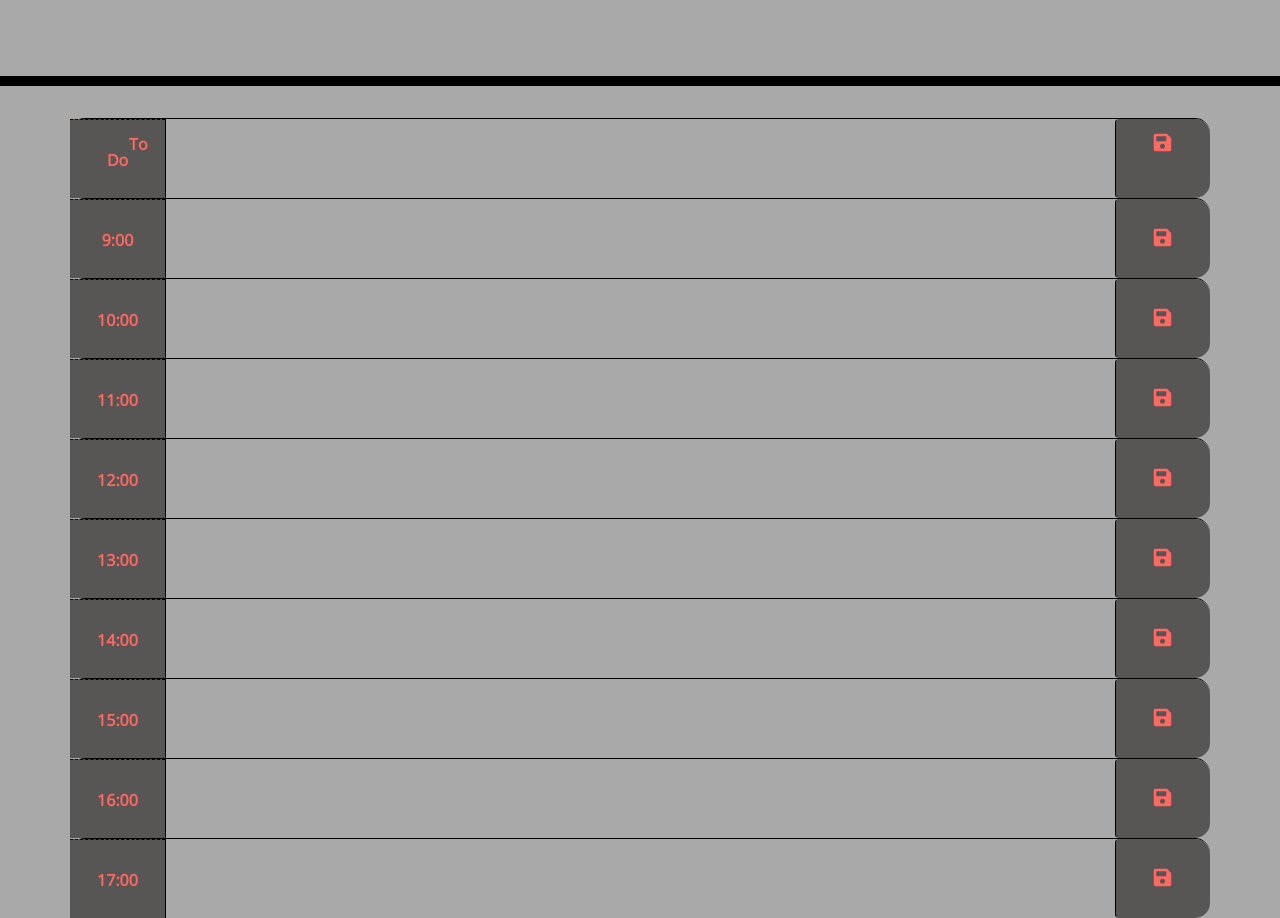
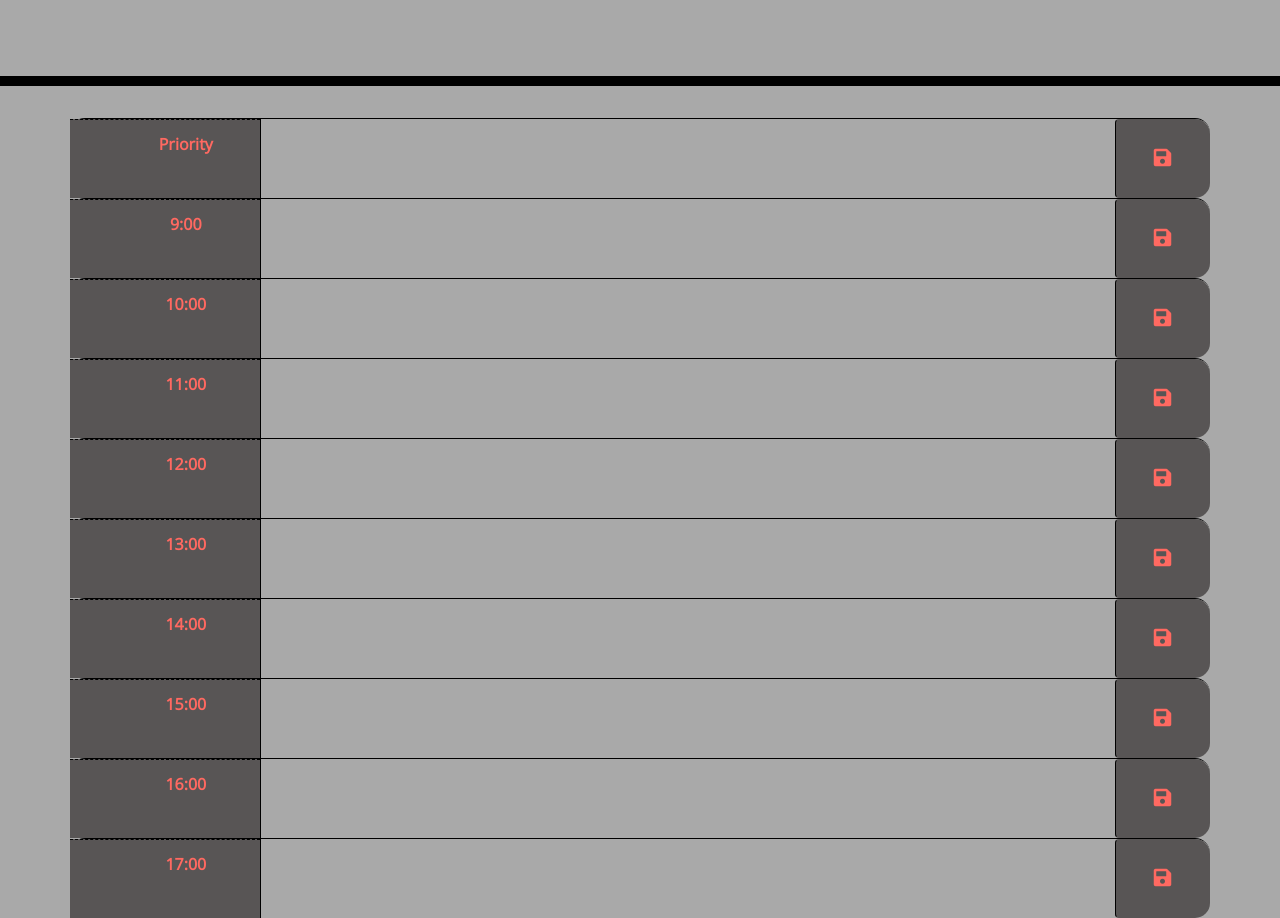
Before and after one commit to DuckArroyo/dayPlanner, a plain HTML site: page index.html in a window 1280 px wide. Shown: the part 307-1225 px from the top of the page. Drawn offline with nearby package versions, Linux system fonts and the light colour scheme.

Commit message:
testing saving and loading

```diff
--- a/index.html
+++ b/index.html
@@ -30,81 +30,77 @@
       <p id="currentDay" class="lead"></p>
     </header>
     <div class="container">
-      <div id="important" class="row time-block">
-        <div class="col-md-1 hour">
-          To Do</div>
-        <textarea class="col-md-10 description">
-        </textarea>
-        <button class="btn saveBtn col-md-1"><i class="fas fa-save"></i>
-        </button>
+      <div id="priority" class="row time-block">
+        <div class="col-md-2 hour">
+          Priority</div><textarea class="col-md-9 description"></textarea><button class="btn saveBtn col-md-1"><i class="fas fa-save"></i></button>
       </div>
       <div id="9am" class="row time-block">
-        <div class="col-md-1 hour">
+        <div class="col-md-2 hour">
           9:00</div>
-        <textarea class="col-md-10 description">
+        <textarea class="col-md-9 description">
         </textarea>
         <button class="btn saveBtn col-md-1"><i class="fas fa-save"></i></button>
       </div>
       <div id="10am" class="row time-block">
-        <div class="col-md-1 hour">
+        <div class="col-md-2 hour">
           10:00
         </div>
-        <textarea class="col-md-10 description">
+        <textarea class="col-md-9 description">
         </textarea>
         <button class="btn saveBtn col-md-1"><i class="fas fa-save"></i></button>
       </div>
       <div id="11am" class="row time-block">
-        <div class="col-md-1 hour">
+        <div class="col-md-2 hour">
           11:00
         </div>
-        <textarea class="col-md-10 description">
+        <textarea class="col-md-9 description">
         </textarea>
         <button class="btn saveBtn col-md-1"><i class="fas fa-save"></i></button>
       </div>
       <div id="12pm" class="row time-block">
-        <div class="col-md-1 hour">
+        <div class="col-md-2 hour">
           12:00
         </div>
-        <textarea class="col-md-10 description">
+        <textarea class="col-md-9 description">
         </textarea>
         <button class="btn saveBtn col-md-1"><i class="fas fa-save"></i></button>
       </div>
       <div id="1pm" class="row time-block">
-        <div class="col-md-1 hour">
+        <div class="col-md-2 hour">
           13:00
         </div>
-        <textarea class="col-md-10 description">
+        <textarea class="col-md-9 description">
         </textarea>
         <button class="btn saveBtn col-md-1"><i class="fas fa-save"></i></button>
       </div>
       <div id="2pm" class="row time-block">
-        <div class="col-md-1 hour">
+        <div class="col-md-2 hour">
           14:00
         </div>
-        <textarea class="col-md-10 description">
+        <textarea class="col-md-9 description">
         </textarea>
         <button class="btn saveBtn col-md-1"><i class="fas fa-save"></i></button>
       </div>
       <div id="3pm" class="row time-block">
-        <div class="col-md-1 hour">
+        <div class="col-md-2 hour">
           15:00
         </div>
-        <textarea class="col-md-10 description">
+        <textarea class="col-md-9 description">
         </textarea>
         <button class="btn saveBtn col-md-1"><i class="fas fa-save"></i></button>
       </div>
       <div id="4pm" class="row time-block">
-        <div class="col-md-1 hour">
+        <div class="col-md-2 hour">
           16:00
         </div>
-        <textarea class="col-md-10 description">
+        <textarea class="col-md-9 description">
         </textarea>
         <button class="btn saveBtn col-md-1"><i class="fas fa-save"></i></button>
       </div>
       <div id="5pm" class="row time-block">
-        <div class="col-md-1 hour">
+        <div class="col-md-2 hour">
           17:00</div>
-        <textarea class="col-md-10 description">
+        <textarea class="col-md-9 description">
         </textarea>
         <button class="btn saveBtn col-md-1"><i class="fas fa-save"></i></button>
       </div>
--- a/javaScript.js
+++ b/javaScript.js
@@ -5,15 +5,21 @@
 
 const StartDate = $("#currentDay").text(moment().format("dddd, MMMM Do YYYY"));
 
-//Storage
-var saveToDo = function () {
-  localStorage.setItem("toDo", JSON.stringify(tasks));
-};
-
-var loadToDo = function () {
-  toDos = JSON.parse(localStorage.getItem("toDo"));
-  // if nothing in localStorage, create a new object to track all task status arrays
-  if (!toDo) {
-    toDo = [];
-  }
-};
+//jquery sandwich example
+$(document).ready(function () {
+  $(".saveBtn").on("click", function () {
+    console.log("btn clicked");
+    var userText = $(this).siblings(".description").val();
+    console.log(userText);
+    var hour = $(this).parent().attr("id");
+    console.log(hour);
+    localStorage.setItem(hour, userText);
+    // const toDos = {
+    //   text: userText,
+    //   time: hour
+    // }
+    // localStorage.setItem(toDos);
+  });
+  $("#priority .description").val(localStorage.getItem("#priority"));
+  $("#9am .description").val(localStorage.getItem("#9am"));
+});
--- a/style.css
+++ b/style.css
@@ -28,6 +28,7 @@ textarea {
 
 .time-block {
   text-align: center;
+  vertical-align: middle;
   border-radius: 15px;
 }
 
```
